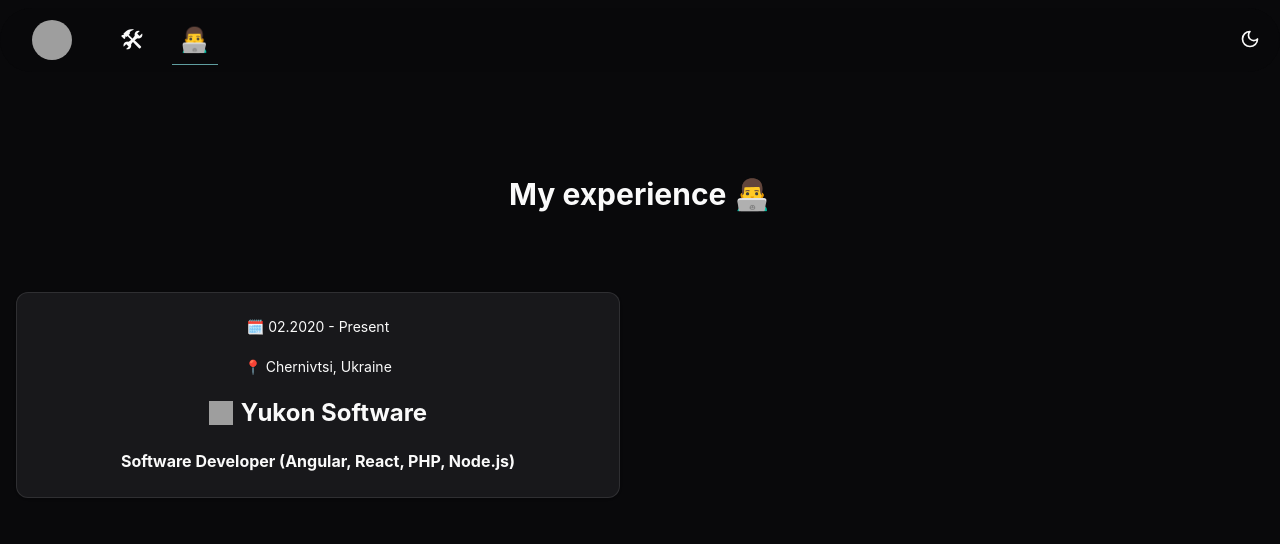
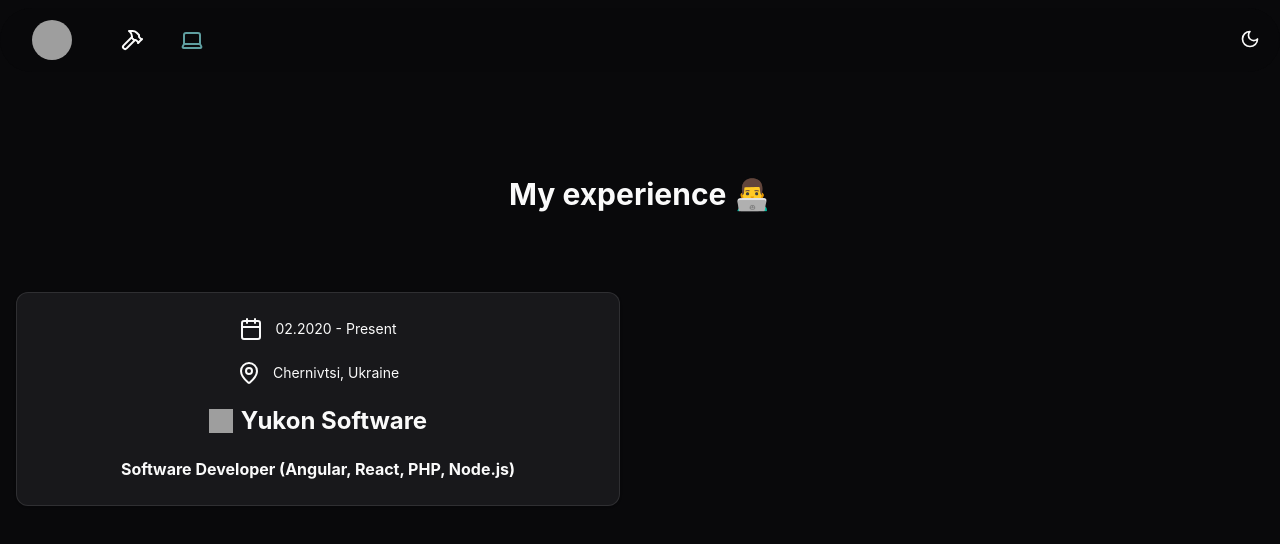
Before and after one commit to unisol1020/old-cv, a React (Vite) app: page /experience in a window 1280 px wide. Shown: the top 544 px of the page. Built offline with nearby package versions, Linux system fonts and the light colour scheme; grey boxes are pictures that could not be loaded.

Commit message:
Enhance UI components with icons: replace text indicators with Lucide icons in CurrentExperience, Experience, SkillsPreview, and Menu components for improved visual clarity.

```diff
--- a/src/components/CurrentExperience.tsx
+++ b/src/components/CurrentExperience.tsx
@@ -1,16 +1,18 @@
 import experience from "@/const/experience";
-import { Button } from "./ui/button";
+import { Laptop } from "lucide-react";
 import { Link } from "react-router-dom";
 import Experience from "./Experience";
+import { Button } from "./ui/button";
 
 const CurrentExperience = () => {
   return (
     <div className="flex flex-col gap-10 items-center">
       <div className="text-3xl font-bold">I`m working at</div>
       <Experience {...experience[0]} />
+
       <Link to="/experience">
         <Button variant="outline" size="lg">
-          View my experience 👨‍💻
+          View my experience <Laptop className="ml-2" />
         </Button>
       </Link>
     </div>
--- a/src/components/Experience.tsx
+++ b/src/components/Experience.tsx
@@ -1,3 +1,5 @@
+import { Calendar, MapPin } from "lucide-react";
+
 const Experience = ({
   startDate,
   endDate,
@@ -15,14 +17,18 @@
 }>) => {
   return (
     <div className="flex flex-col gap-5 items-center w-full">
-      <div className="text-sm">
-        <span className="pr-1">🗓️</span>
-        {startDate + " - " + endDate}
+      <div className="flex flex-row gap-2 items-center text-sm">
+        <span className="pr-1">
+          <Calendar />
+        </span>
+        <span>{startDate + " - " + endDate}</span>
       </div>
 
-      <div className="text-sm">
-        <span className="pr-1">📍</span>
-        {location}
+      <div className="flex flex-row gap-2 items-center text-sm">
+        <span className="pr-1">
+          <MapPin />
+        </span>
+        <span>{location}</span>
       </div>
 
       <div className="flex flex-row gap-2 items-center">
--- a/src/components/Menu.tsx
+++ b/src/components/Menu.tsx
@@ -8,16 +8,16 @@
       {menu.map((item) => (
         <NavLink
           className={({ isActive }) =>
-            isActive
-              ? "border-b border-[cadetblue] transition-all duration-200"
-              : ""
+            isActive ? "text-[cadetblue] transition-all duration-400" : ""
           }
           to={item.link}
           key={item.link}
         >
           <HoverCard>
             <HoverCardTrigger>
-              <div className="text-2xl p-2">{item.title}</div>
+              <div className="text-2xl p-2">
+                <item.icon />
+              </div>
             </HoverCardTrigger>
             <HoverCardContent>{item.overlayText}</HoverCardContent>
           </HoverCard>
--- a/src/components/SkillsPreview.tsx
+++ b/src/components/SkillsPreview.tsx
@@ -1,9 +1,10 @@
 import skills from "@/const/skills";
-import { Button } from "./ui/button";
+import { motion, useInView } from "framer-motion";
+import { Hammer } from "lucide-react";
+import { useRef } from "react";
 import { Link } from "react-router-dom";
 import Skill from "./Skill";
-import { motion, useInView } from "framer-motion";
-import { useRef } from "react";
+import { Button } from "./ui/button";
 
 const SkillsPreview = () => {
   const ref = useRef<HTMLDivElement>(null);
@@ -45,7 +46,7 @@
 
       <Link to="/skills">
         <Button variant="outline" size="lg">
-          Check my all skills 🛠
+          Check my all skills <Hammer className="ml-2" />
         </Button>
       </Link>
     </div>
--- a/src/const/menu.ts
+++ b/src/const/menu.ts
@@ -1,11 +1,13 @@
+import { Hammer, Laptop } from "lucide-react";
+
 const menu = [
   {
-    title: "🛠",
+    icon: Hammer,
     overlayText: "My skills",
     link: "/skills",
   },
   {
-    title: "👨‍💻",
+    icon: Laptop,
     overlayText: "My experience",
     link: "/experience",
   },
```
